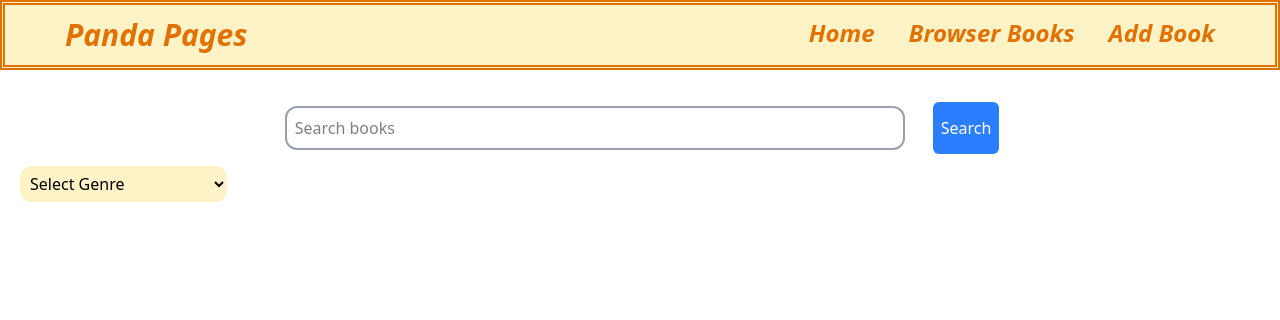
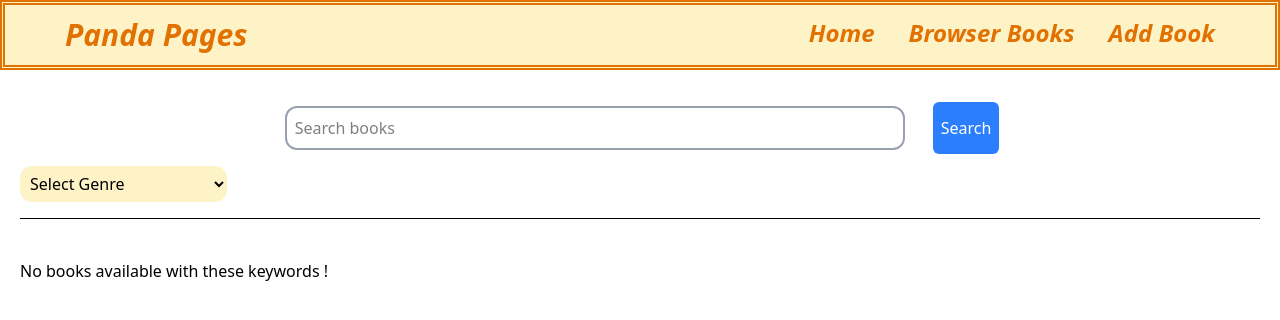
Before and after one commit to hrishihrishi/PandaPages, a React (Vite) app: page /BrowseBooksPage in a window 1280 px wide. Shown: the top 320 px of the page. Built offline with nearby package versions, Linux system fonts and the light colour scheme.

Commit message:
reset button + ❖ After submission, redirect the user to the Browse Books page with the newly added at top

```diff
--- a/src/AddBookPage.jsx
+++ b/src/AddBookPage.jsx
@@ -2,6 +2,7 @@ import { useState, useEffect } from "react";
 import { useDispatch } from "react-redux";
 import { addBook, editGenreById } from "../redux/bookManagerSlice";
 import { useSelector } from "react-redux";
+import { useNavigate } from "react-router-dom";
 
 function AddBookPage() {
   const [query, setQuery] = useState("");
@@ -9,6 +10,7 @@ function AddBookPage() {
   const [selectedBook, setSelectedBook] = useState({ title: "", genre: "" });
   const [genre, setGenre] = useState("")
   const dispatch = useDispatch();
+  const navigate = useNavigate();
   const books = useSelector((state) => state.bookManager.totalBooks);
 
   useEffect(() => {
@@ -59,6 +61,7 @@ function AddBookPage() {
     setGenre('')
     setResults([])
     setSelectedBook({ title: "", genre: "" })
+    navigate('/BrowseBooksPage', {state: {first_book: [updatedBook]}})
   }
 
   return (
--- a/src/BrowseBooksPage.jsx
+++ b/src/BrowseBooksPage.jsx
@@ -1,6 +1,7 @@
 import React, { useState } from 'react'
 import DisplayBooks from './components/DisplayBooks'
 import { useSelector } from 'react-redux'
+import { useLocation } from 'react-router-dom'
 
 function BrowseBooksPage() {
 
@@ -8,10 +9,13 @@ function BrowseBooksPage() {
     const [starts_with, setStartsWith] = useState('')
     const books = useSelector((state) => state.bookManager.totalBooks)
     let filteredBooks = books;
+    const location = useLocation();
 
-    if (genre!=='') filteredBooks = books.filter(book => book.genre === genre);
-    if (starts_with!=='') filteredBooks = books.filter(book => book.title?.toLowerCase().includes(starts_with.toLowerCase()));
+    const first_book = location.state?.first_book || '';
 
+    // Search funtionality.
+    if (genre !== '') filteredBooks = books.filter(book => book.genre === genre);
+    if (starts_with !== '') filteredBooks = books.filter(book => book.title?.toLowerCase().includes(starts_with.toLowerCase()));
 
     const handleSearch = () => {
         console.log(starts_with)
@@ -35,7 +39,13 @@ function BrowseBooksPage() {
                 <option value="Adventure">Adventure</option>
             </select>
 
-            <DisplayBooks genre={genre} starts_with={starts_with} books={filteredBooks}/>
+
+            {first_book !=='' && <DisplayBooks books={first_book} />}
+            <hr className='p-5 mt-4'/>
+            {
+            filteredBooks.length === 0 ? <h1>No books available with these keywords !</h1> : <DisplayBooks genre={genre} starts_with={starts_with} books={filteredBooks} />
+            }
+
         </div>
     )
 }
--- a/src/HomePage.jsx
+++ b/src/HomePage.jsx
@@ -23,9 +23,14 @@ function HomePage() {
     const handleClick = (selectedGenre) => {
         setGenre(selectedGenre)
     }
+    const handleReset = () => {
+        setGenre('')
+        setStartsWith('')
+    }
     return (
         <div>
             <h1>HomePage</h1>
+            <button onClick={handleReset} className='blue-btn'>Reset</button>
             {
                 genres.map( (genre) =>
                     <div key={genre} onClick={() => handleClick(genre)} className='p-5 bg-red-100 rounded-xl m-2 inline-block text-amber-700 italic text-3xl font-semibold cursor-pointer shadow-lg hover:bg-amber-200 transition-all duration-300 ease-in-out'>
```
Also changed, not shown: 1 other file (tests, documents, lock files or other folders). Lines whose indentation alone changed are shown as unchanged.
